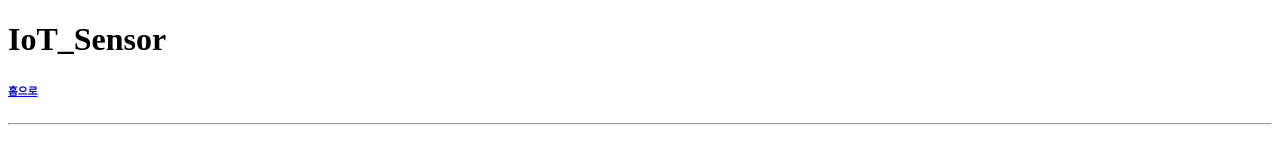
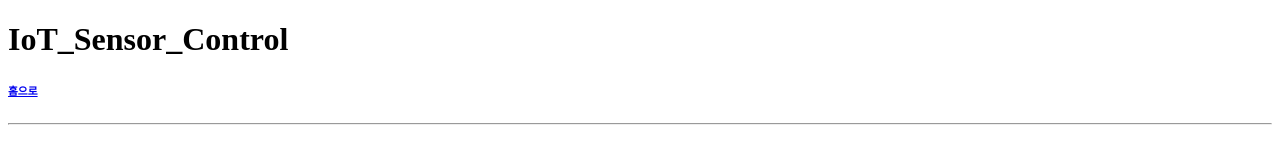
Before and after one commit to dongzzang/web, a plain HTML site: page Day190218/IoT_Sensor_Control.html in a window 1280 px wide. Drawn offline with Linux system fonts and the light colour scheme.

Commit message:
Update IoT_Sensor_Control.html

```diff
--- a/Day190218/IoT_Sensor_Control.html
+++ b/Day190218/IoT_Sensor_Control.html
@@ -2,10 +2,10 @@
 <html lang="en" dir="ltr">
   <head>
     <meta charset="utf-8">
-    <title>IoT_Sensor</title>
+    <title>IoT_Sensor_Control</title>
   </head>
   <body>
-    <h1> IoT_Sensor </h1>
+    <h1> IoT_Sensor_Control </h1>
     <h6> <a href= "./../index.html"> 홈으로 </a></h6>
     <hr />
   </body>
```
